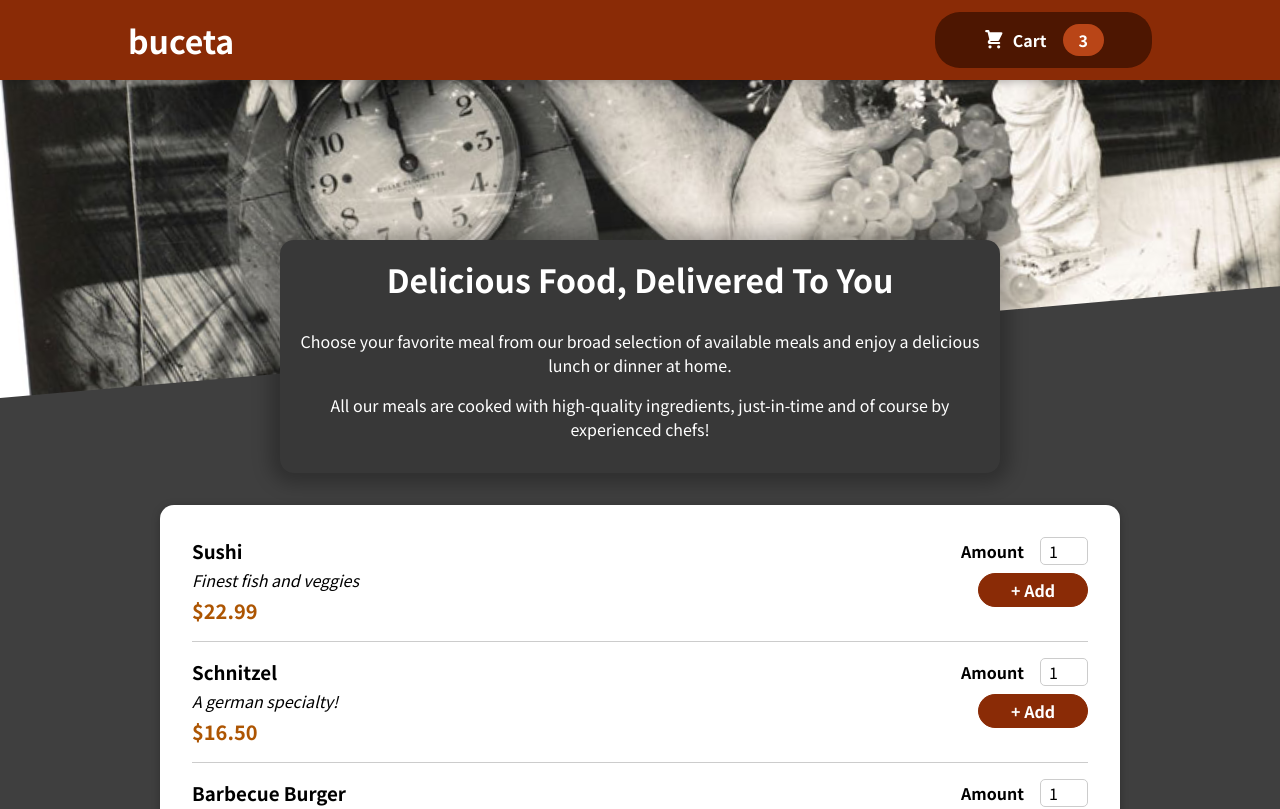
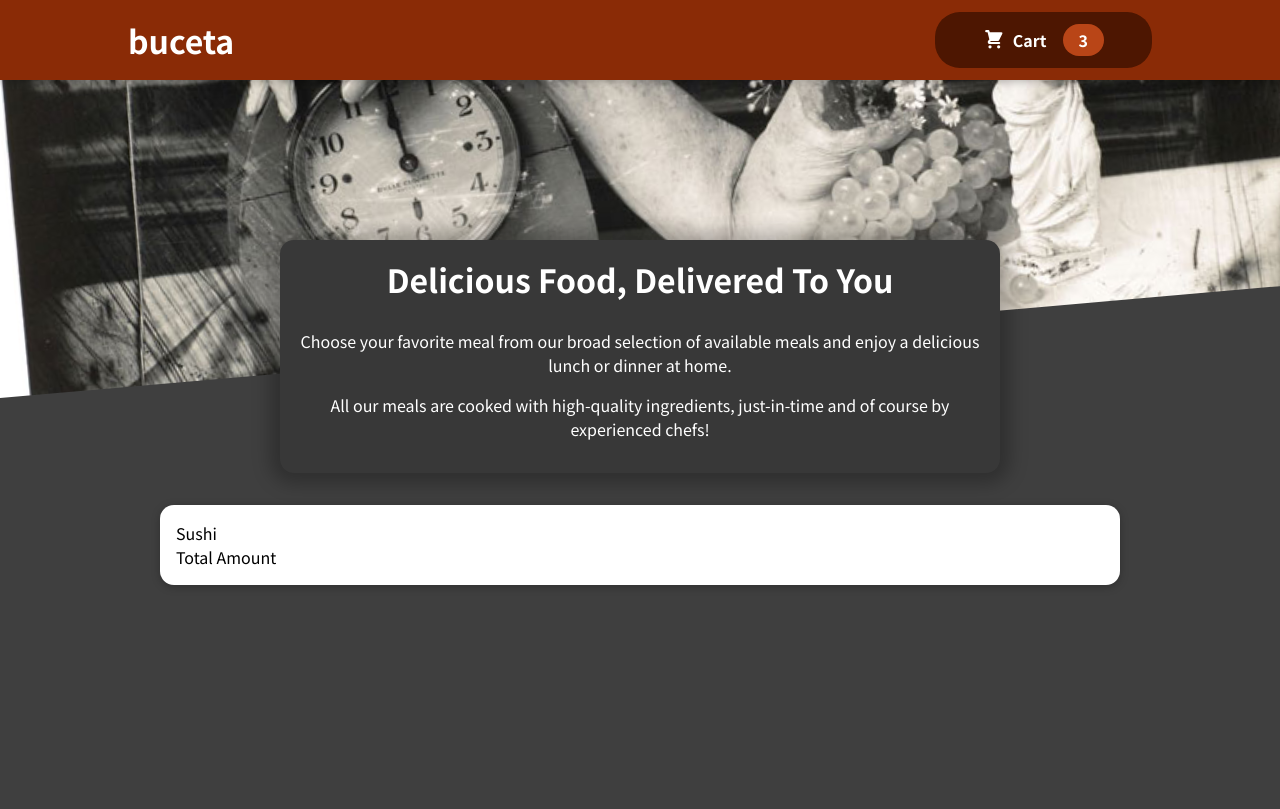
Before and after one commit to pa-tiq/food-order, a React (Create React App) app: page / in a window 1280 px wide. Shown: the top 809 px of the page. Built offline with nearby package versions, Linux system fonts and the light colour scheme.

Commit message:
card WIP

```diff
--- a/src/components/UI/Card.js
+++ b/src/components/UI/Card.js
@@ -2,9 +2,23 @@ import React from "react";
 import classes from "./Card.module.css";
 
 const Card = (props) => {
+  const cartItems = (
+    <ul>
+      {[{ id: "c1", name: "Sushi", amount: 2, price: 12.99 }].map((item) => (
+        <li>{item.name}</li>
+      ))}
+    </ul>
+  );
+
   return (
-    <div
-      className={`${classes.card}`}>{props.children}
+    <div className={classes.card}>
+      {cartItems}
+      <div className={classes.total}>
+        <span>Total Amount</span>
+      </div>
+      <div>
+
+      </div>
     </div>
   );
 };
```
